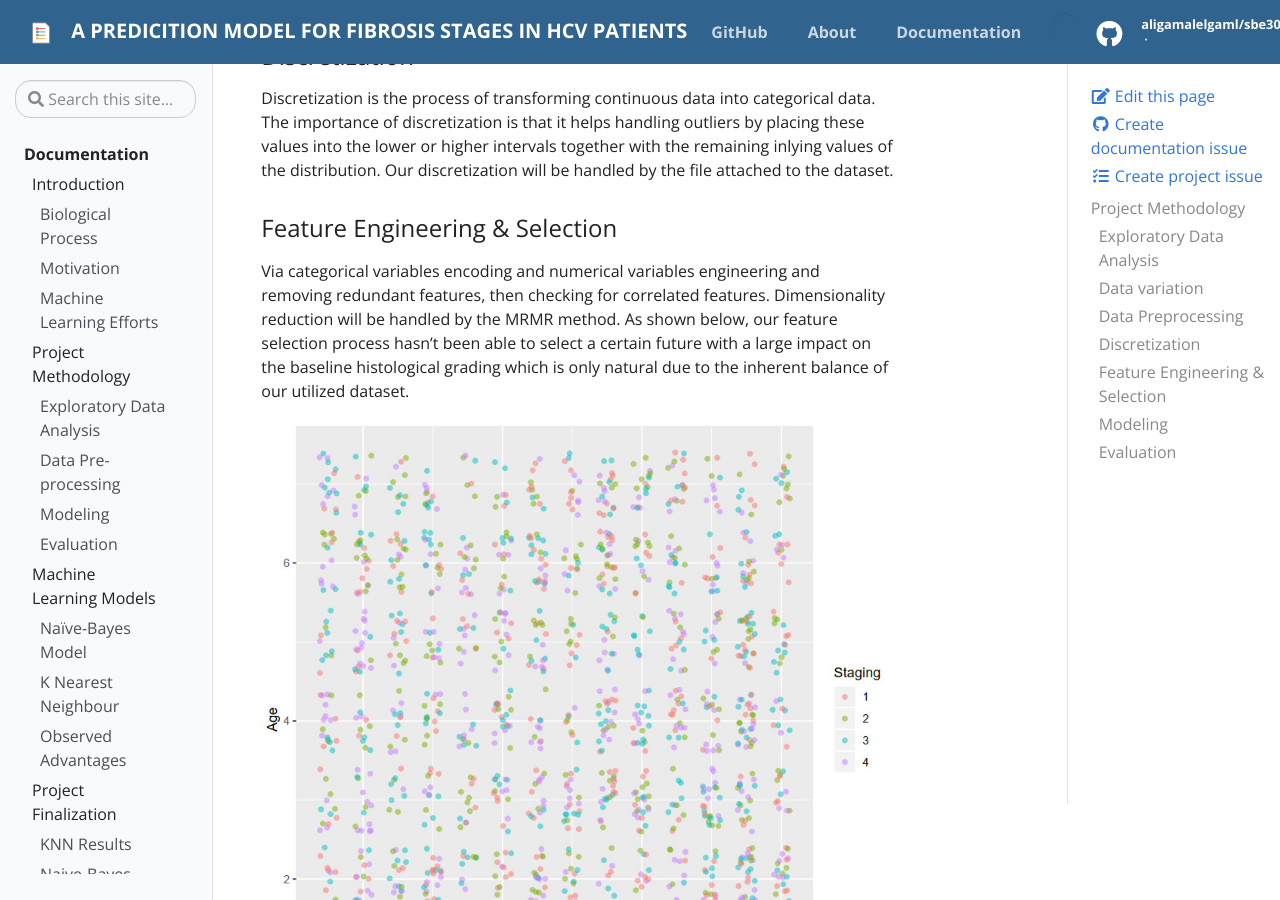
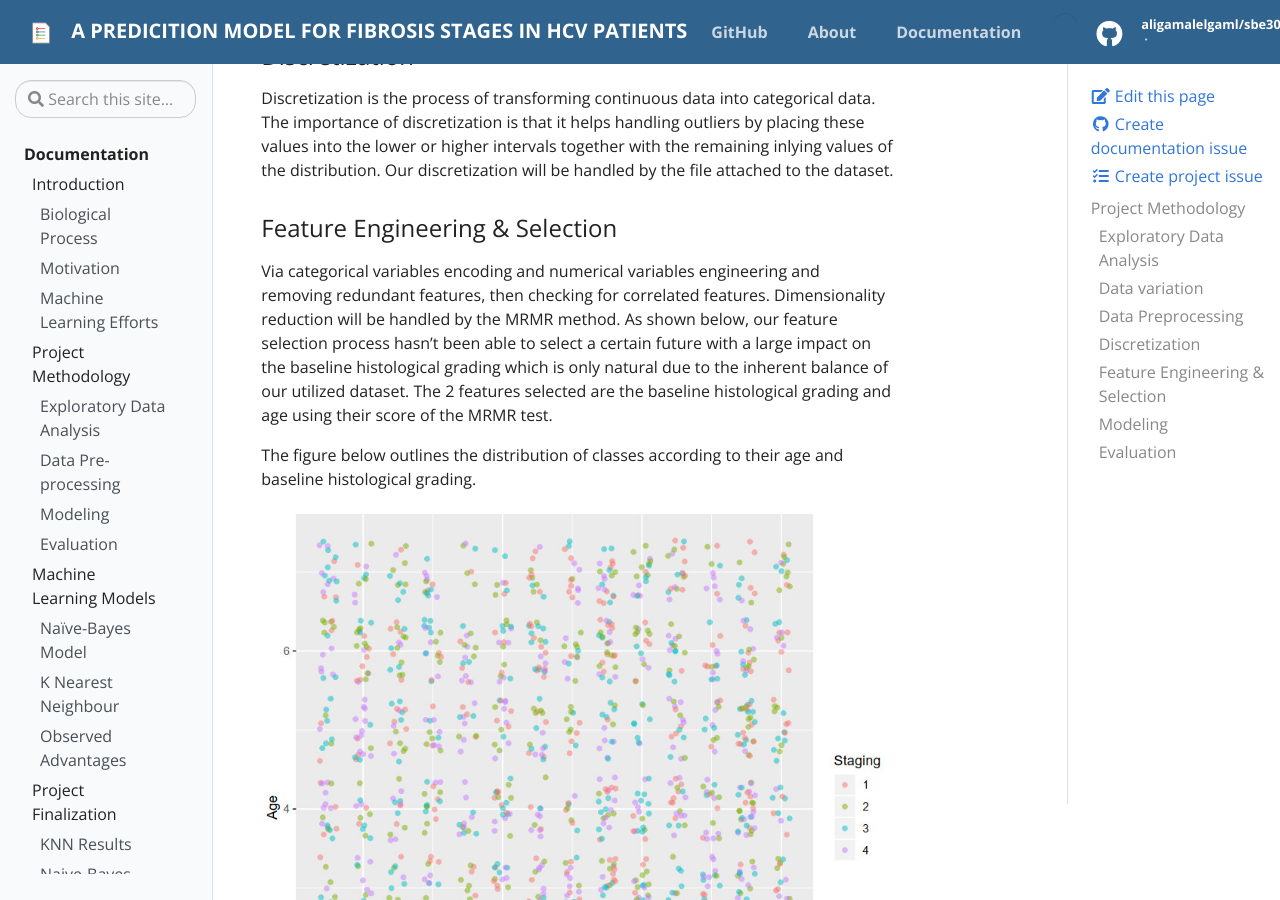
Before and after one commit to aligamalelgaml/Team15, a Jekyll site: the page built from _docs/project.md, in a window 1280 px wide and 900 px high, scrolled down 1094 px. Built offline with Jekyll 4.4.1, drawn with Linux system fonts in a browser that asks for light colours.

Commit message:
Fixed issues

```diff
--- a/_docs/project.md
+++ b/_docs/project.md
@@ -25,7 +25,9 @@ the lower or higher intervals together with the remaining inlying values of the
 handled by the file attached to the dataset.
 
 ### Feature Engineering & Selection
-Via categorical variables encoding and numerical variables engineering and removing redundant features, then checking for correlated features. Dimensionality reduction will be handled by the MRMR method. As shown below, our feature selection process hasn't been able to select a certain future with a large impact on the baseline histological grading which is only natural due to the inherent balance of our utilized dataset.
+Via categorical variables encoding and numerical variables engineering and removing redundant features, then checking for correlated features. Dimensionality reduction will be handled by the MRMR method. As shown below, our feature selection process hasn't been able to select a certain future with a large impact on the baseline histological grading which is only natural due to the inherent balance of our utilized dataset. The 2 features selected are the baseline histological grading and age using their score of the MRMR test.
+
+The figure below outlines the distribution of classes according to their age and baseline histological grading.
 
 ![MRMR method](imgs/MRMR.jpg)
 
```
